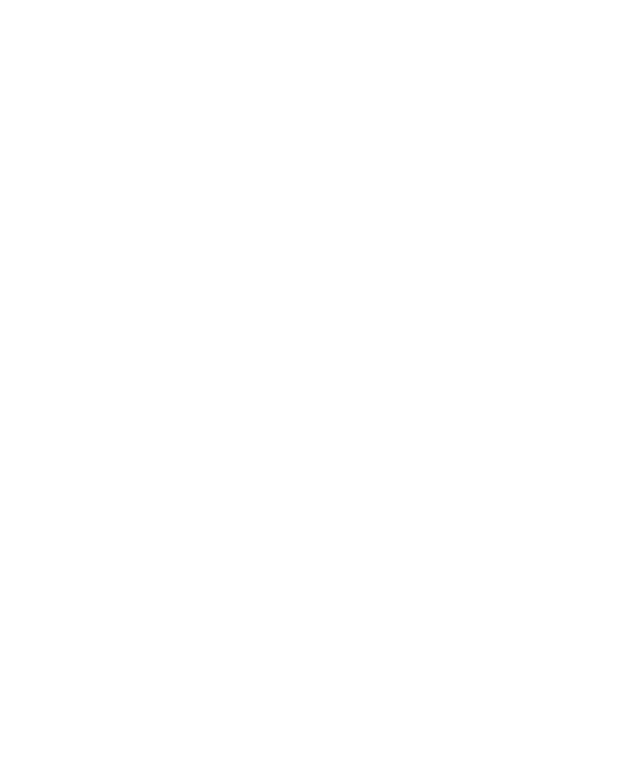
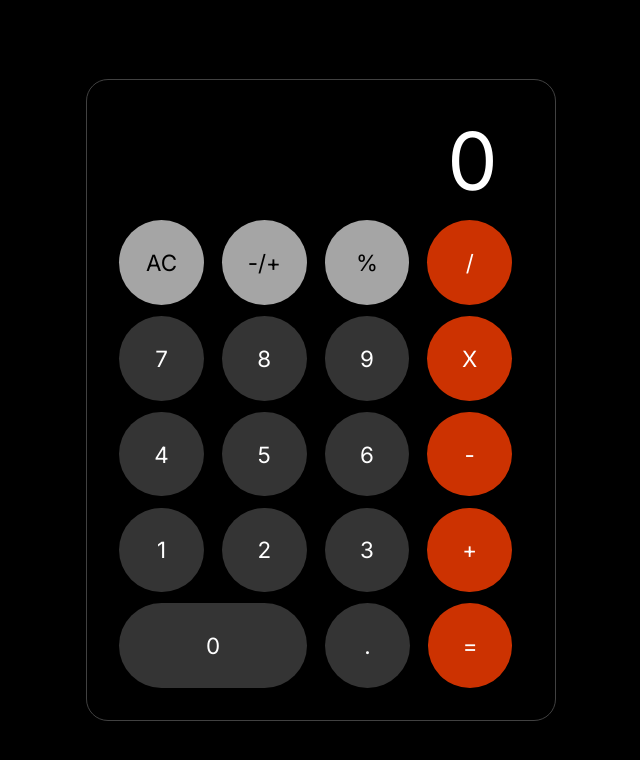
Before and after one commit to LuisCabantac/the-daily-sum, a plain HTML site: page index.html in a window 1280 px wide. Shown: the whole page, without its empty margins (319-959 px from the left). Drawn offline with Linux system fonts and the light colour scheme.

Commit message:
Added ui to the calculator

```diff
--- a/assets/styles/style.css
+++ b/assets/styles/style.css
@@ -0,0 +1,85 @@
+@import url('https://fonts.googleapis.com/css2?family=Inter:wght@100..900&display=swap');
+
+body {
+    box-sizing: border-box;
+    font-family: "Inter", sans-serif;
+    display: flex;
+    justify-content: center;
+    align-items: center;
+    height: 100vh;
+    margin: 0;
+    background-color: black;
+}
+
+.container {
+    width: 10ch;
+    background-color: black;
+    color: white;
+    margin: 0;
+    padding: 0.5em;
+    border: 1px solid #414141;
+    border-radius: 22px;
+    font-size: 4rem;
+}
+
+::selection {
+    background-color: white;
+    color: black;
+}
+
+#num-display {
+    padding-left: 4.1em;
+    font-size: 5rem;
+}
+
+button {
+    width: 6ch;
+    height: 6ch;
+    border-radius: 50px;
+    font-family: inherit;
+    font-size: 1.4rem;
+    color: inherit;
+    border: none;
+    background-color: #343434;
+    transition: linear 0.1s all;
+    cursor: pointer;
+}
+
+#zero {
+    width: 13.3ch;
+}
+
+button:hover {
+    border-radius: 25px;
+    background-color: #414141;
+}
+
+button:active {
+    border-radius: 25px;
+    background-color: #2e2e2e;
+}
+
+.top-btns {
+    color: black;
+    background-color: #A5A5A5;
+}
+
+.top-btns:hover {
+    background-color: #b6b6b6;
+}
+
+.top-btns:active {
+    background-color: #979797;
+}
+
+.operation-btns {
+    background-color: #CC3201;
+}
+
+.operation-btns:hover {
+    background-color: #df3d0c;
+}
+
+.operation-btns:active {
+    background-color: #be2c00;
+}
--- a/index.html
+++ b/index.html
@@ -8,6 +8,29 @@
         <title>The Daily Sum</title>
     </head>
     <body>
-
+        <div class="container">
+            <div id="num-display">0</div>
+            <div class="btn-section">
+                <button class="top-btns" id="all-clear">AC</button>
+                <button class="top-btns" id="psngtv-btn">-/+</button>
+                <button class="top-btns" id="percent-btn">%</button>
+                <button class="operation-btns" id="divide-btn">/</button>
+                <button class="number-btn">7</button>
+                <button class="number-btn">8</button>
+                <button class="number-btn">9</button>
+                <button class="operation-btns" id="multiply-btn">X</button>
+                <button class="number-btn">4</button>
+                <button class="number-btn">5</button>
+                <button class="number-btn">6</button>
+                <button class="operation-btns" id="minus-btn">-</button>
+                <button class="number-btn">1</button>
+                <button class="number-btn">2</button>
+                <button class="number-btn">3</button>
+                <button class="operation-btns" id="add-btn">+</button>
+                <button class="number-btn" id="zero">0</button>
+                <button id="decimal-btn">.</button>
+                <button class="operation-btns" id="equal-btn">=</button>
+         </div>
+        </div>
     </body>
 </html>
```
